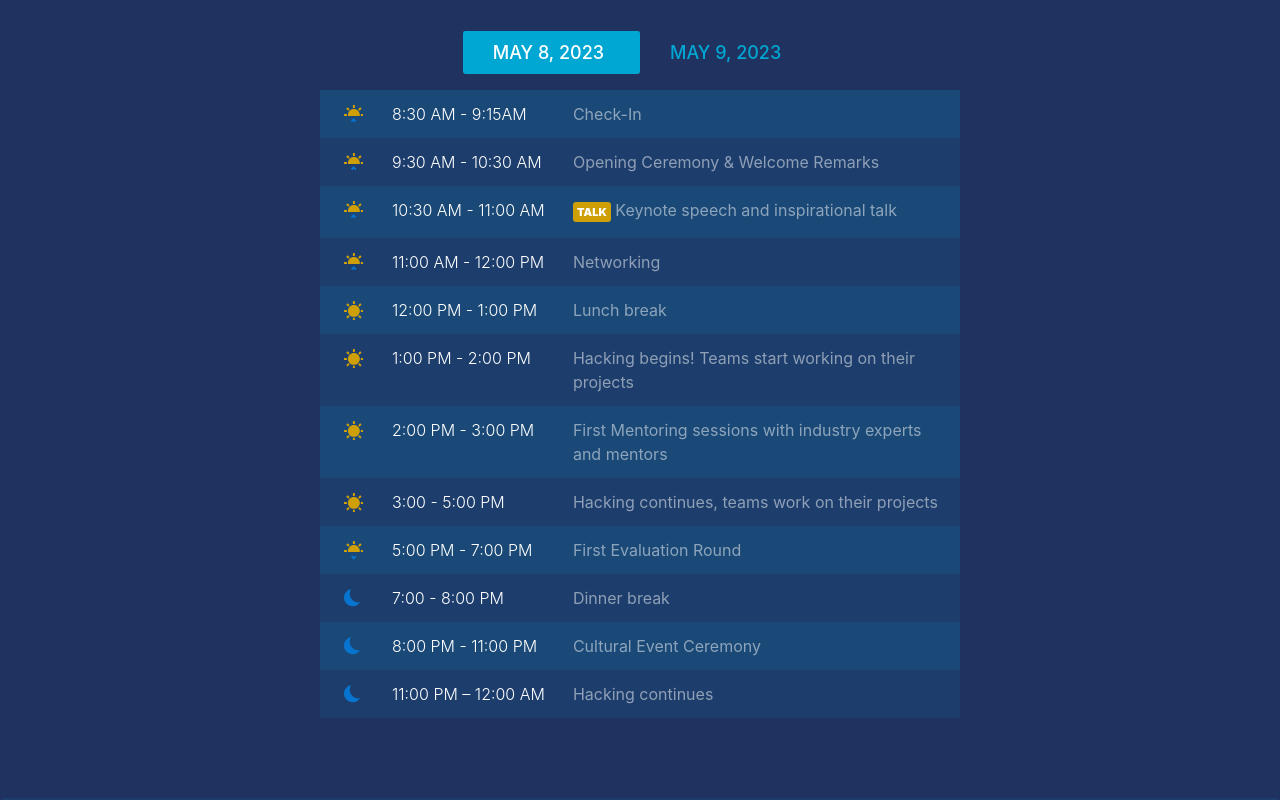
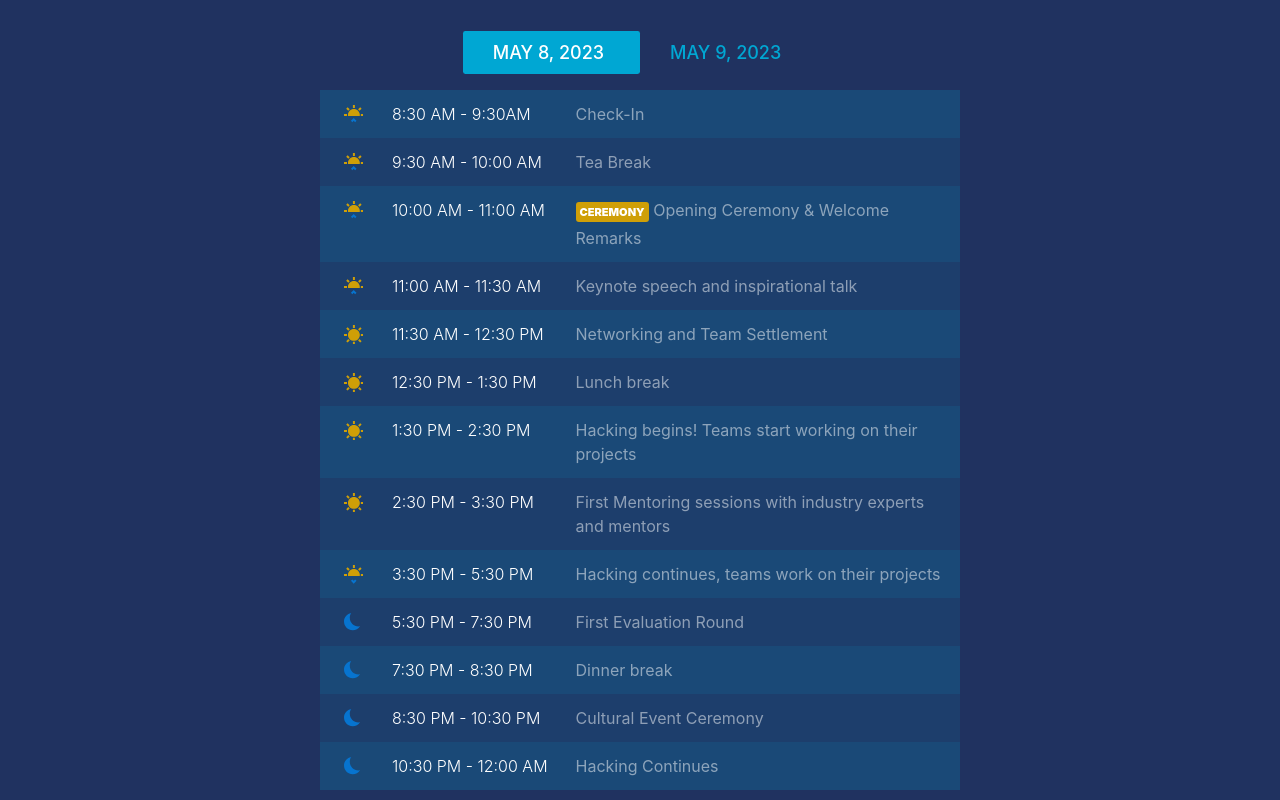
Before and after one commit to dhruvalgupta2003/Hackathon-website, a website: page index.html in a window 1280 px wide. Shown: the part 4180-4980 px from the top of the page. Drawn offline with nearby package versions, Linux system fonts and the light colour scheme; some packages are replaced by stand-ins of ours; a script that the page names is missing.

Commit message:
schedule changed

```diff
--- a/index.html
+++ b/index.html
@@ -759,7 +759,7 @@
                         <p class="schedule-time morning"></p>
                       </td>
                       <td>
-                        <strong>8:30 AM - 9:15AM</strong>
+                        <strong>8:30 AM - 9:30AM</strong>
                       </td>
                       <td>
                         Check-In
@@ -771,10 +771,10 @@
                         <p class="schedule-time morning"></p>
                       </td>
                       <td>
-                        <strong>9:30 AM - 10:30 AM</strong>
-                      </td>
-                      <td>
-                        Opening Ceremony & Welcome Remarks
+                        <strong>9:30 AM - 10:00 AM</strong>
+                      </td>
+                      <td>
+                        Tea Break
                         <!-- <div class="subtitle">ETHGlobal &amp; ETHIndia Team + Our Sponsors</div>
                         <p style="font-size: 0.9rem;margin:0;line-height: 24px;color:inherit">NuCypher, Maker, Status, Dharma, Lendroid, ECF, ConsenSys, Gitcoin, Matic, Quantstamp, Web3 & Bounties
                           Network </p> -->
@@ -787,42 +787,42 @@
                         <p class="schedule-time morning"></p>
                       </td>
                       <td>
-                        <strong>10:30 AM - 11:00 AM</strong>
-                      </td>
-                      <td>
-                        <div class="tag">talk</div>
+                        <strong>10:00 AM - 11:00 AM</strong>
+                      </td>
+                      <td>
+                        <div class="tag">ceremony</div>
+                        Opening Ceremony & Welcome Remarks
+
+
+                      </td>
+                    </tr>
+
+                    <tr>
+                      <td>
+                        <p class="schedule-time morning"></p>
+                      </td>
+                      <td>
+                        <strong>11:00 AM - 11:30 AM</strong>
+                      </td>
+                      <td>
+                        <!-- <div class="tag">talk</div> -->
                         Keynote speech and inspirational talk
-
-
-                      </td>
-                    </tr>
-
-                    <tr>
-                      <td>
-                        <p class="schedule-time morning"></p>
-                      </td>
-                      <td>
-                        <strong>11:00 AM - 12:00 PM</strong>
+                        <!-- <div class="subtitle">by Nadav Hollander</div> -->
+                      </td>
+                    </tr>
+
+
+
+                    <tr>
+                      <td>
+                        <p class="schedule-time noon"></p>
+                      </td>
+                      <td>
+                        <strong>11:30 AM - 12:30 PM</strong>
                       </td>
                       <td>
                         <!-- <div class="tag">talk</div> -->
-                        Networking
-                        <!-- <div class="subtitle">by Nadav Hollander</div> -->
-                      </td>
-                    </tr>
-
-
-
-                    <tr>
-                      <td>
-                        <p class="schedule-time noon"></p>
-                      </td>
-                      <td>
-                        <strong>12:00 PM - 1:00 PM</strong>
-                      </td>
-                      <td>
-                        <!-- <div class="tag">talk</div> -->
-                        Lunch break
+                        Networking and Team Settlement
                         <!-- <br />Live Free Dai Hard: Overview of the Dai Stablecoin System -->
                         <!-- <div class="subtitle">by Sean Brennan</div> -->
                       </td>
@@ -833,13 +833,15 @@
                         <p class="schedule-time noon"></p>
                       </td>
                       <td>
-                        <strong>1:00 PM - 2:00 PM
+                        <strong>12:30 PM - 1:30 PM
 
                         </strong>
                       </td>
                       <td>
                         <!-- <div class="tag">talk</div> -->
-                        Hacking begins! Teams start working on their projects
+                       Lunch break
+
+
                         <!-- <br /> Proxy re-encryption for sharing private data in decentralized applications
                         <div class="subtitle">by Dr. Michael Egorov</div> -->
                       </td>
@@ -850,25 +852,24 @@
                         <p class="schedule-time noon"></p>
                       </td>
                       <td>
-                        <strong>2:00 PM - 3:00 PM</strong>
+                        <strong>1:30 PM - 2:30 PM</strong>
                       </td>
                       <td>
                         <!-- <div class="tag">workshop</div>
                         <br /> Decentralising Twitter with Embark
                         <div class="subtitle">by Andy Tudhope</div> -->
+                        Hacking begins! Teams start working on their projects                      </td>
+                    </tr>
+
+                    <tr>
+                      <td>
+                        <p class="schedule-time noon"></p>
+                      </td>
+                      <td>
+                        <strong>2:30 PM - 3:30 PM</strong>
+                      </td>
+                      <td>
                         First Mentoring sessions with industry experts and mentors
-                      </td>
-                    </tr>
-
-                    <tr>
-                      <td>
-                        <p class="schedule-time noon"></p>
-                      </td>
-                      <td>
-                        <strong>3:00 - 5:00 PM</strong>
-                      </td>
-                      <td>
-                       Hacking continues, teams work on their projects
 
 
                       </td>
@@ -879,12 +880,12 @@
                         <p class="schedule-time evening"></p>
                       </td>
                       <td>
-                        <strong>5:00 PM - 7:00 PM
+                        <strong>3:30 PM - 5:30 PM
 
                         </strong>
                       </td>
                       <td>
-                        First Evaluation Round
+                        Hacking continues, teams work on their projects
                         <!-- <div class="tag">talk</div>
                         <br /> The Journey to Web3
                         <div class="subtitle">by Jack Platts</div> -->
@@ -896,10 +897,10 @@
                         <p class="schedule-time night"></p>
                       </td>
                       <td>
-                        <strong>7:00 - 8:00 PM</strong>
-                      </td>
-                      <td>
-                        Dinner break
+                        <strong>5:30 PM - 7:30 PM</strong>
+                      </td>
+                      <td>
+                        First Evaluation Round
                         <!-- <div class="tag">workshop</div>
                         <br /> Introducing Maker.js
                         <div class="subtitle">by Sean Brennan</div> -->
@@ -911,10 +912,10 @@
                         <p class="schedule-time night"></p>
                       </td>
                       <td>
-                        <strong>8:00 PM - 11:00 PM</strong>
-                      </td>
-                      <td>
-                        Cultural Event Ceremony
+                        <strong>7:30 PM - 8:30 PM</strong>
+                      </td>
+                      <td>
+                        Dinner break
                         <!-- <div class="tag">talk</div>
                         <br /> Virtual State Channels
                         <div class="subtitle">by Arjun Bhuptani</div> -->
@@ -926,15 +927,33 @@
                         <p class="schedule-time night"></p>
                       </td>
                       <td>
-                        <strong>11:00 PM – 12:00 AM</strong>
-                      </td>
-                      <td>
-                        Hacking continues
+                        <strong>8:30 PM - 10:30 PM</strong>
+                      </td>
+                      <td>
+                       Cultural Event Ceremony
+
+
                         <!-- <div class="tag">workshop</div>
                         <br /> Building end-to-end encrypted decentralized applications using NuCypher network
                         <div class="subtitle">by Dr. Michael Egorov</div> -->
                       </td>
                     </tr>
+                    <tr>
+                      <td>
+                        <p class="schedule-time night"></p>
+                      </td>
+                      <td>
+                        <strong>10:30 PM - 12:00 AM</strong>
+                      </td>
+                      <td>
+                       Hacking Continues
+
+
+                        <!-- <div class="tag">workshop</div>
+                        <br /> Building end-to-end encrypted decentralized applications using NuCypher network
+                        <div class="subtitle">by Dr. Michael Egorov</div> -->
+                      </td>
+                    </tr>
 
                     <!-- <tr>
                       <td>
@@ -1051,7 +1070,7 @@
                         <p class="schedule-time night"></p>
                       </td>
                       <td>
-                        <strong>1:00 AM - 3:00 AM
+                        <strong>1:00 AM - 6:00 AM
 
                         </strong>
                       </td>
@@ -1063,11 +1082,11 @@
                         <p class="schedule-time night"></p>
                       </td>
                       <td>
-                        <strong>3:00 AM - 4:00 AM
+                        <strong>6:00 AM - 7:00 AM
 
                         </strong>
                       </td>
-                      <td>Power nap and relaxation</td>
+                      <td>Yoga Session</td>
                     </tr>
 
                     <!-- <tr>
@@ -1079,7 +1098,7 @@
                       <td>Hacking Continues</td>
                     </tr> -->
 
-                    <tr>
+                    <!-- <tr>
                       <td>
                         <p class="schedule-time morning"></p>
                       </td>
@@ -1101,7 +1120,7 @@
                       <td>
                         Yoga Session
                       </td>
-                    </tr>
+                    </tr> -->
 
 
                     <tr>
@@ -1124,7 +1143,7 @@
                       </td>
                       <td>
                         <strong>
-                          8:00 AM - 9:00 AM
+                          8:00 AM - 10:00 AM
 
 
                         </strong>
@@ -1138,7 +1157,7 @@
                       </td>
                       <td>
                         <strong>
-                          9:00 AM - 10:00 AM
+                          10:00 AM - 11:00 AM
 
 
                         </strong>
@@ -1160,7 +1179,7 @@
                       </td>
                       <td>
                         <strong>
-                          10:00 AM - 12:00PM
+                          11:00 AM - 12:30PM
 
 
                         </strong>
@@ -1173,7 +1192,7 @@
                       </td>
                       <td>
                         <strong>
-                          12:00 PM - 1:00 PM
+                          12:30 PM - 1:30 PM
 
 
 
@@ -1191,7 +1210,7 @@
                       </td>
                       <td>
                         <strong>
-                          1:00 PM - 2:00 PM
+                          1:30 PM - 3:00 PM
 
 
 
@@ -1206,7 +1225,7 @@
                       </td>
                       <td>
                         <strong>
-                          2:00 PM - 4:00 PM
+                          3:00 PM - 4:30 PM
 
 
 
@@ -1221,7 +1240,7 @@
                       </td>
                       <td>
                         <strong>
-                          4:00 PM - 5:00 PM
+                          4:30 PM - 6:00 PM
 
 
 
@@ -1238,7 +1257,7 @@
                       </td>
                       <td>
                         <strong>
-                          5:00 PM - 6:00 PM
+                          6:00 PM - 7:00 PM
 
 
 
```
